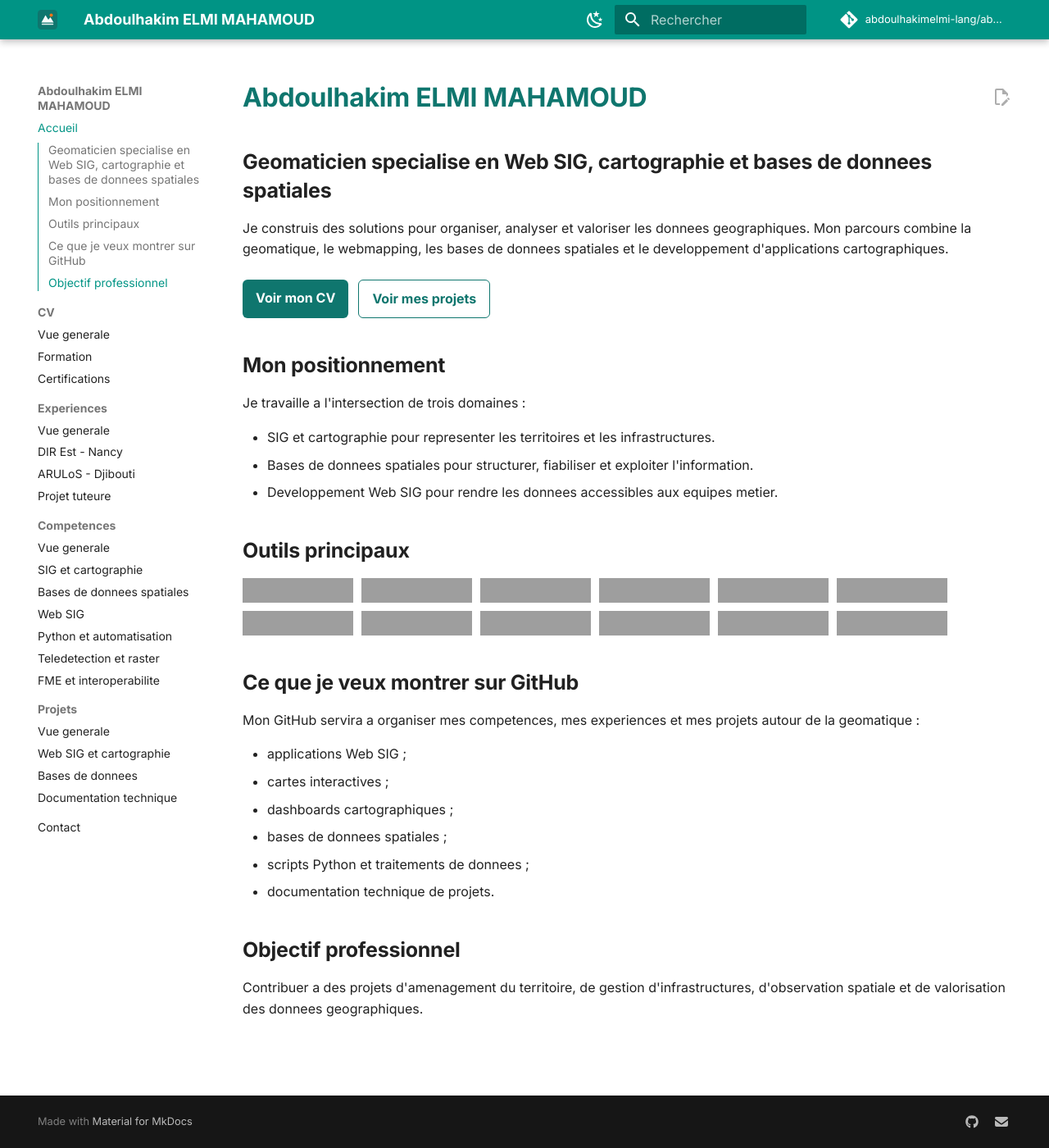
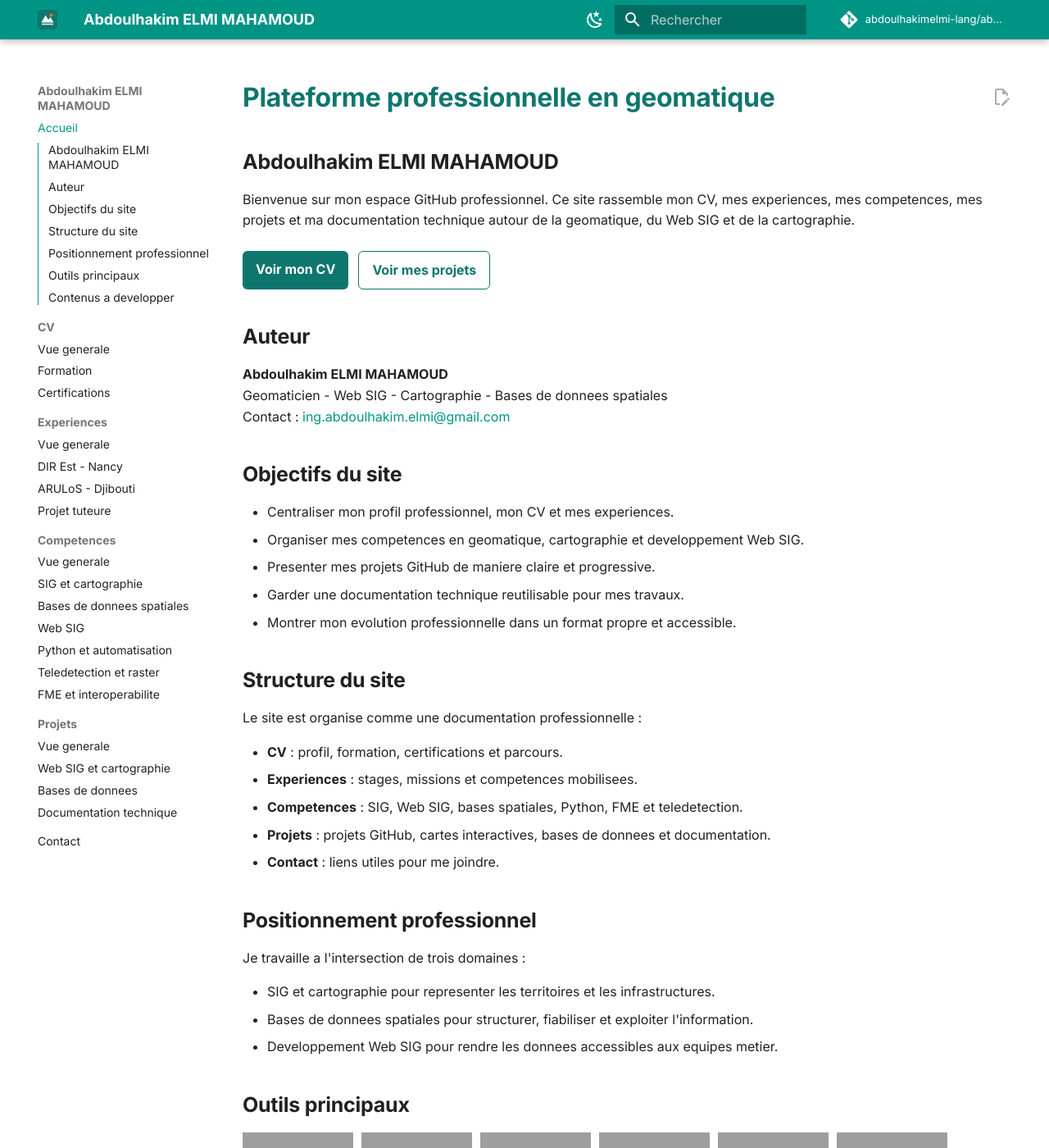
Before and after one commit to abdoulhakimelmi-lang/abdoulhakimelmi-lang, an MkDocs documentation site: the page built from docs/index.md, in a window 1280 px wide and 1400 px high, cut to the strip 0-1400 px from the top of the window. Shown: the whole strip at 82% size. Built offline with MkDocs 1.6.1 and Material for MkDocs 9.7.7, drawn with Linux system fonts in a browser that asks for light colours; comment, search, counter and statistics services are not loaded; some of the changed text lies outside the part shown; grey boxes are pictures that could not be loaded.

Commit message:
Improve documentation home page

```diff
--- a/docs/index.md
+++ b/docs/index.md
@@ -1,15 +1,39 @@
-# Abdoulhakim ELMI MAHAMOUD
+# Plateforme professionnelle en geomatique
 
-## Geomaticien specialise en Web SIG, cartographie et bases de donnees spatiales
+## Abdoulhakim ELMI MAHAMOUD
 
-Je construis des solutions pour organiser, analyser et valoriser les donnees geographiques. Mon parcours combine la geomatique, le webmapping, les bases de donnees spatiales et le developpement d'applications cartographiques.
+Bienvenue sur mon espace GitHub professionnel. Ce site rassemble mon CV, mes experiences, mes competences, mes projets et ma documentation technique autour de la geomatique, du Web SIG et de la cartographie.
 
 <div class="hero-actions">
   <a class="primary-button" href="cv/">Voir mon CV</a>
   <a class="secondary-button" href="projets/">Voir mes projets</a>
 </div>
 
-## Mon positionnement
+## Auteur
+
+**Abdoulhakim ELMI MAHAMOUD**
+Geomaticien - Web SIG - Cartographie - Bases de donnees spatiales
+Contact : [ing.abdoulhakim.elmi@gmail.com](mailto:ing.abdoulhakim.elmi@gmail.com)
+
+## Objectifs du site
+
+- Centraliser mon profil professionnel, mon CV et mes experiences.
+- Organiser mes competences en geomatique, cartographie et developpement Web SIG.
+- Presenter mes projets GitHub de maniere claire et progressive.
+- Garder une documentation technique reutilisable pour mes travaux.
+- Montrer mon evolution professionnelle dans un format propre et accessible.
+
+## Structure du site
+
+Le site est organise comme une documentation professionnelle :
+
+- **CV** : profil, formation, certifications et parcours.
+- **Experiences** : stages, missions et competences mobilisees.
+- **Competences** : SIG, Web SIG, bases spatiales, Python, FME et teledetection.
+- **Projets** : projets GitHub, cartes interactives, bases de donnees et documentation.
+- **Contact** : liens utiles pour me joindre.
+
+## Positionnement professionnel
 
 Je travaille a l'intersection de trois domaines :
 
@@ -34,9 +58,9 @@ Je travaille a l'intersection de trois domaines :
   <img alt="GitHub" src="https://img.shields.io/badge/GitHub-181717?style=for-the-badge&logo=github&logoColor=white">
 </div>
 
-## Ce que je veux montrer sur GitHub
+## Contenus a developper
 
-Mon GitHub servira a organiser mes competences, mes experiences et mes projets autour de la geomatique :
+Ce GitHub servira progressivement a stocker :
 
 - applications Web SIG ;
 - cartes interactives ;
@@ -44,7 +68,3 @@ Mon GitHub servira a organiser mes competences, mes experiences et mes projets a
 - bases de donnees spatiales ;
 - scripts Python et traitements de donnees ;
 - documentation technique de projets.
-
-## Objectif professionnel
-
-Contribuer a des projets d'amenagement du territoire, de gestion d'infrastructures, d'observation spatiale et de valorisation des donnees geographiques.
```
